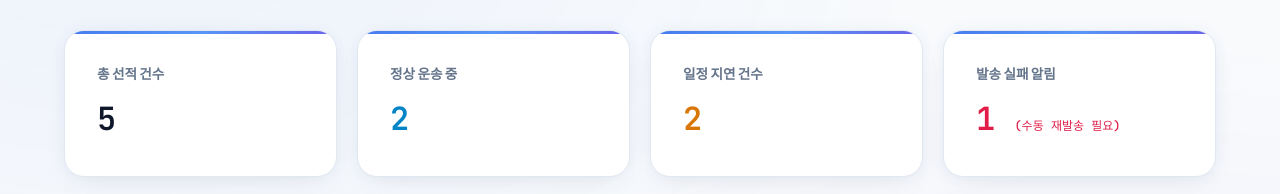
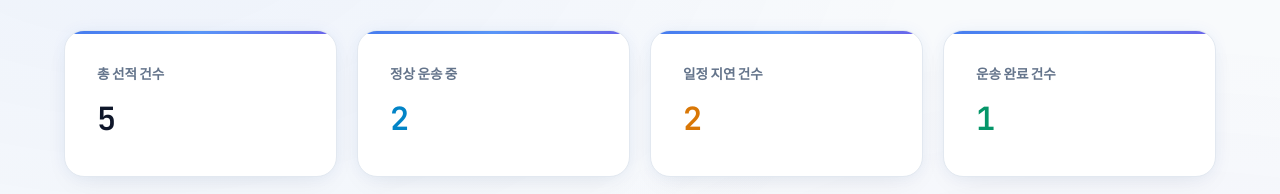
Before and after one commit to smynsm00/CargoTracker, a React (Vite) app: page / in a window 1280 px wide. Shown: the part 179-373 px from the top of the page. Built offline with nearby package versions, Linux system fonts and the light colour scheme.

Commit message:
fix: update 4th Stats card from 발송 실패 알림 to 운송 완료 건수

```diff
--- a/src/components/admin/StatsOverview.jsx
+++ b/src/components/admin/StatsOverview.jsx
@@ -1,7 +1,7 @@
 import React from 'react';
 import { useShipments } from '../../context/ShipmentContext';
 
-export const StatsOverview = ({ notifications }) => {
+export const StatsOverview = () => {
   const { shipments, user } = useShipments();
 
   const currentCustomerId = user?.customer_id || 'CUST001';
@@ -13,7 +13,7 @@ export const StatsOverview = ({ notifications }) => {
   const totalCount = customerShipments.length;
   const inTransitCount = customerShipments.filter(s => s.status === 'IN_TRANSIT').length;
   const delayedCount = customerShipments.filter(s => s.status === 'DELAYED').length;
-  const failedNotificationsCount = notifications.filter(n => n.status === 'FAILED').length;
+  const completedCount = customerShipments.filter(s => s.status === 'COMPLETED').length;
 
   return (
     <div style={{ display: 'grid', gridTemplateColumns: 'repeat(auto-fit, minmax(220px, 1fr))', gap: '1.25rem', marginBottom: '2rem' }}>
@@ -32,11 +32,10 @@ export const StatsOverview = ({ notifications }) => {
         <div className="mono" style={{ fontSize: '2rem', fontWeight: 800, color: '#d97706' }}>{delayedCount}</div>
       </div>
 
+      {/* 4th Card Updated to '운송 완료 건수' (Replaces obsolete '발송 실패 알림') */}
       <div className="glass-card" style={{ background: '#ffffff' }}>
-        <div style={{ fontSize: '0.85rem', color: '#64748b', marginBottom: '0.5rem', fontWeight: 600 }}>발송 실패 알림</div>
-        <div className="mono" style={{ fontSize: '2rem', fontWeight: 800, color: '#e11d48' }}>
-          {failedNotificationsCount} <span style={{ fontSize: '0.75rem', fontWeight: 500, color: '#e11d48' }}>(수동 재발송 필요)</span>
-        </div>
+        <div style={{ fontSize: '0.85rem', color: '#64748b', marginBottom: '0.5rem', fontWeight: 600 }}>운송 완료 건수</div>
+        <div className="mono" style={{ fontSize: '2rem', fontWeight: 800, color: '#059669' }}>{completedCount}</div>
       </div>
     </div>
   );
```
